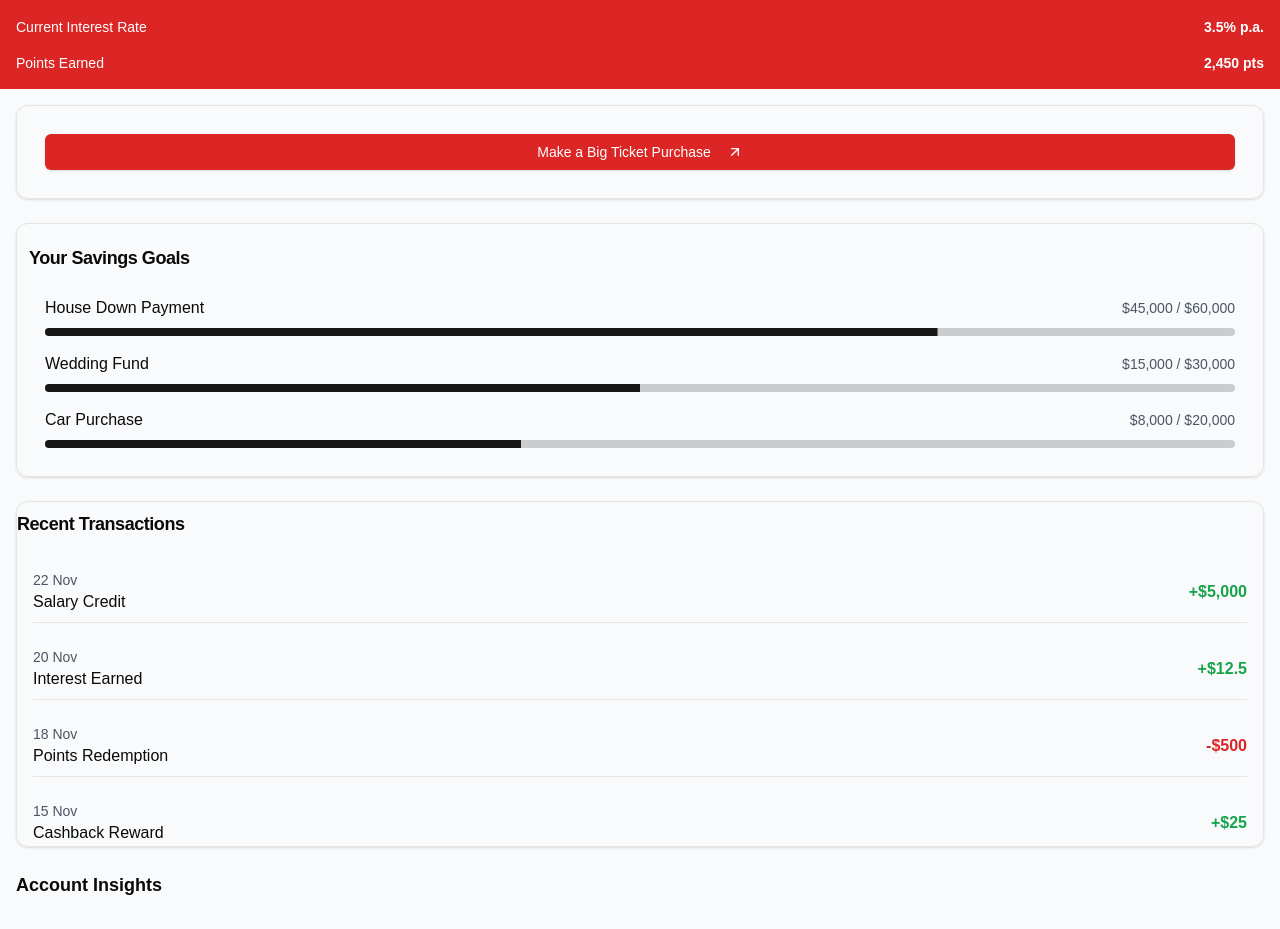
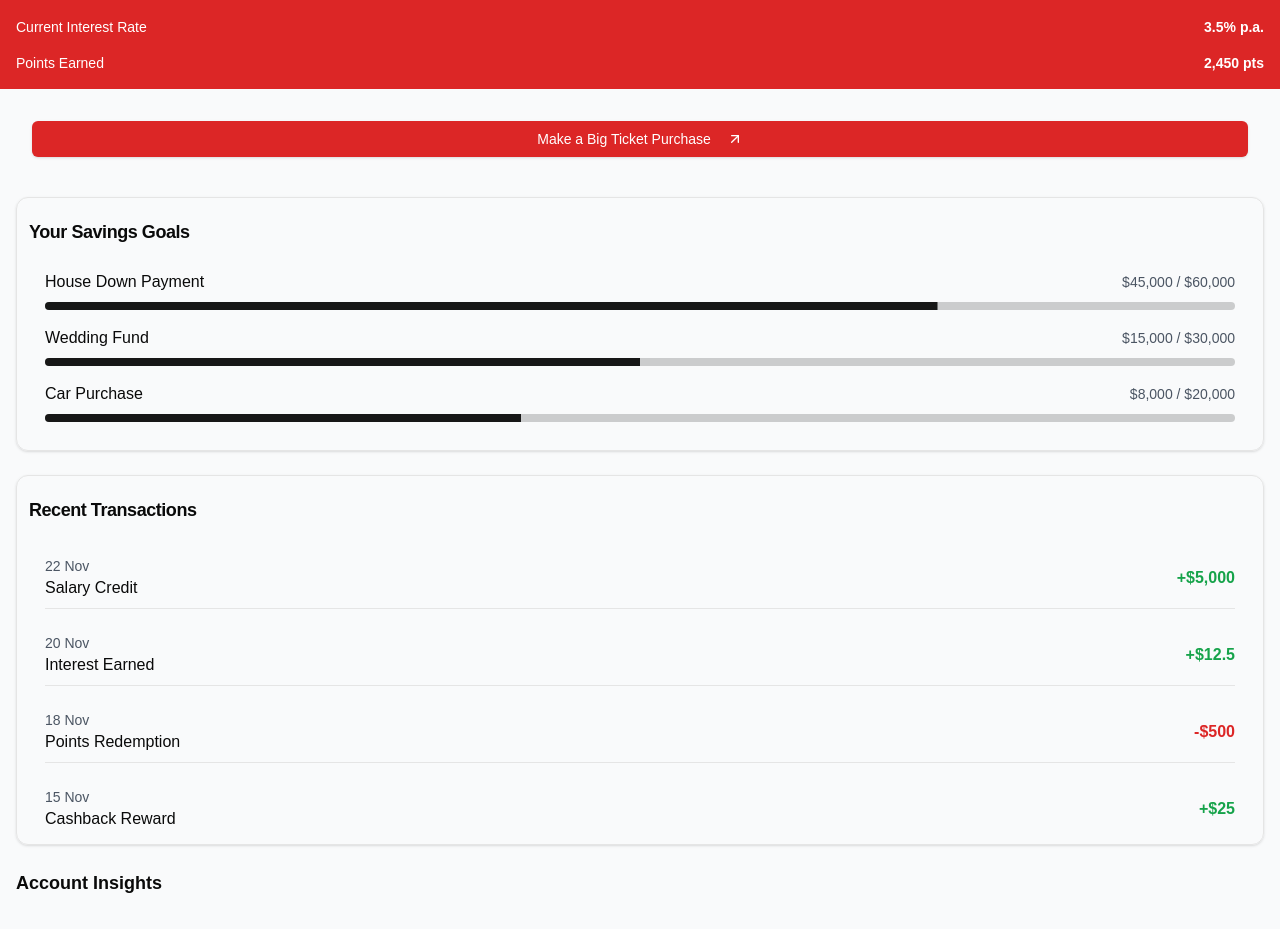
Before and after one commit to JoelSngZhenWei/BonusPlusEnhanced, a Next.js app in the folder bonusplusenhanced/: page /home/bonusplusaccount in a window 1280 px wide. Shown: the part 155-1084 px from the top of the page. Built offline with nearby package versions, Linux system fonts and the light colour scheme.

Commit message:
blargh depu do

```diff
--- a/bonusplusenhanced/app/home/bonusplusaccount/page.tsx
+++ b/bonusplusenhanced/app/home/bonusplusaccount/page.tsx
@@ -51,7 +51,7 @@ export default function BonusPlusAccountComponent() {
       {/* Main Content */}
       <main className="p-4 space-y-6">
         {/* Quick Actions */}
-        <Card className="border shadow p-3">
+        <Card className="">
           <CardContent className="p-4">
             <Button className="w-full bg-red-600 text-white hover:bg-red-700">
               Make a Big Ticket Purchase
@@ -88,7 +88,7 @@ export default function BonusPlusAccountComponent() {
 
         {/* Recent Transactions */}
         <section>
-          <Card className="border shadow">
+          <Card className="border shadow p-3">
             <CardHeader>
               <CardTitle className="text-lg font-semibold">Recent Transactions</CardTitle>
             </CardHeader>
```
